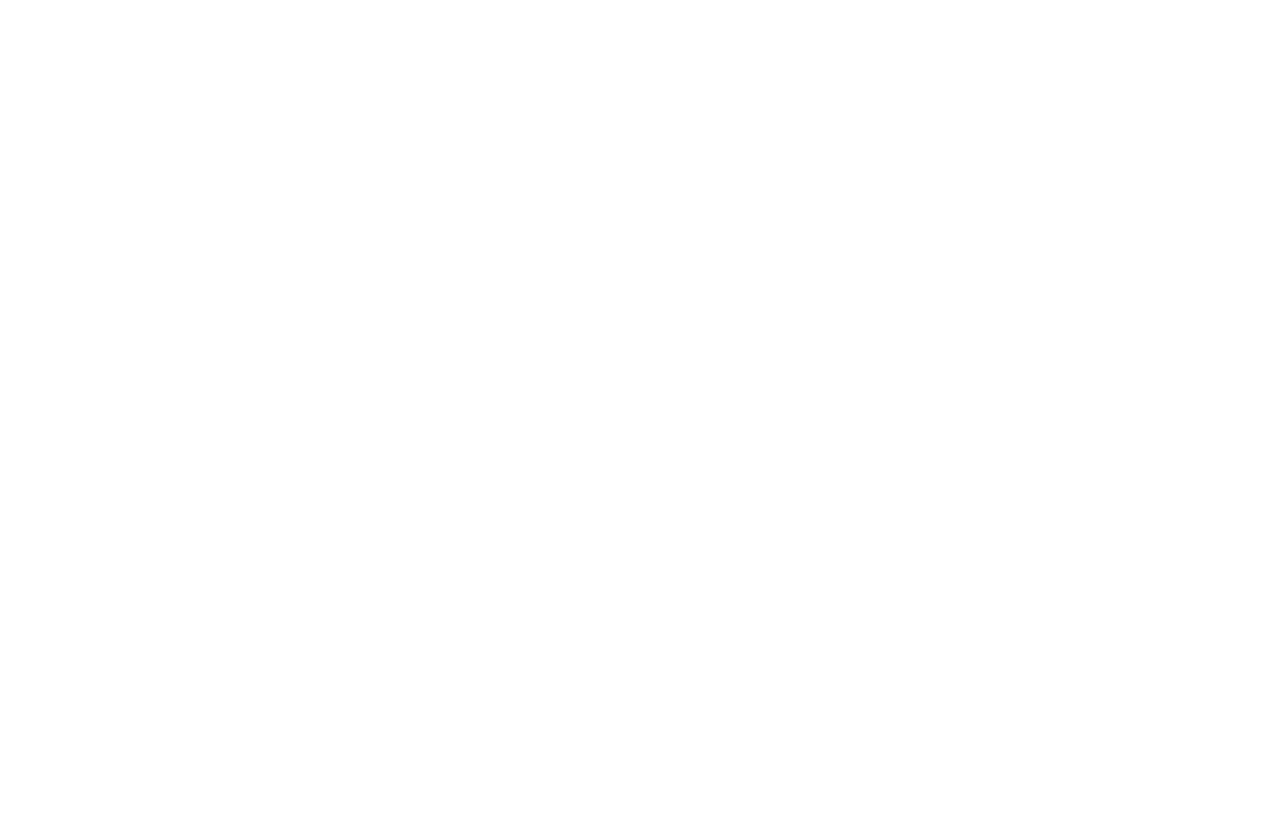
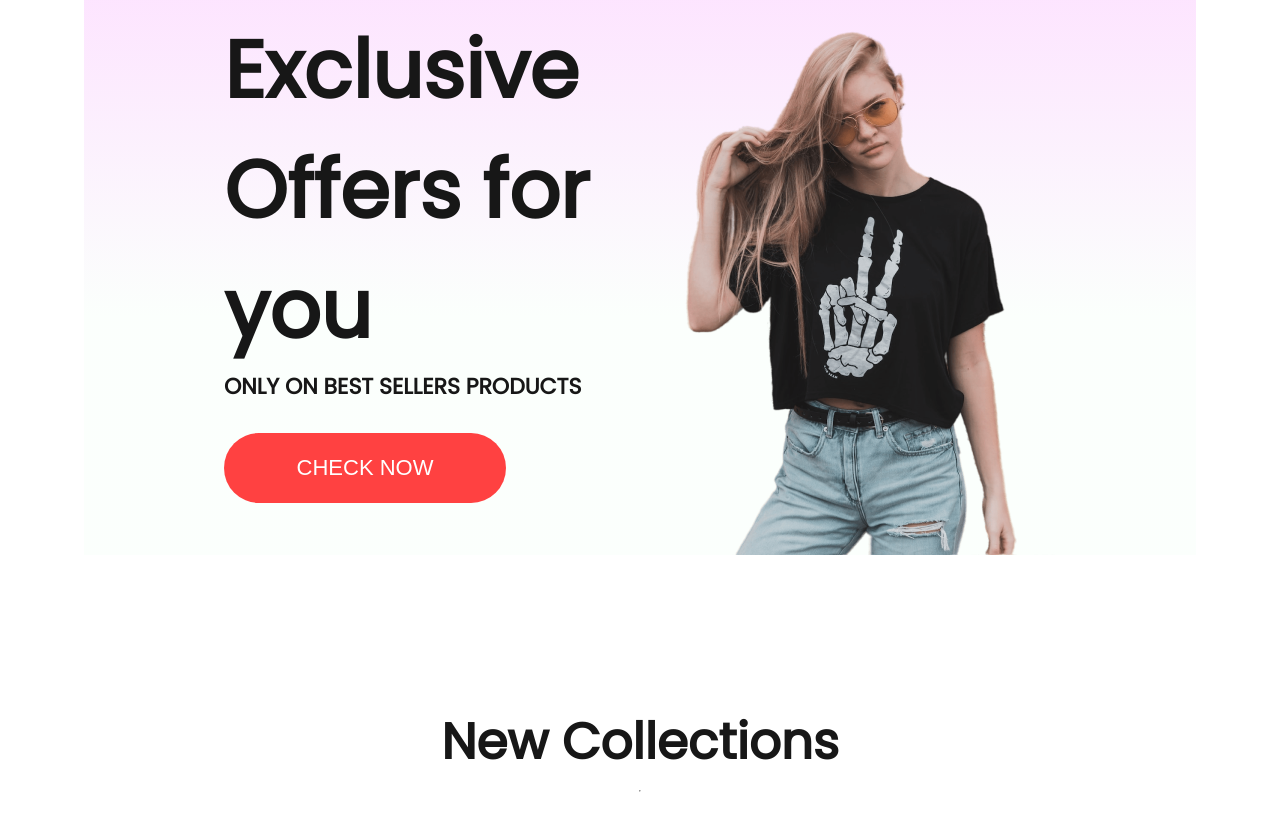
Before and after one commit to AshleyBelle/my-react-app, a React (Create React App) app: page / in a window 1280 px wide. Shown: the part 1660-2491 px from the top of the page. Before the commit the page ends 1617 px from the top, so only its background shows below. Built offline with nearby package versions, Linux system fonts and the light colour scheme.

Commit message:
haaaaaaaaaaa

```diff
--- /dev/null
+++ b/src/Components/NewCollections/NewCollection.css
@@ -0,0 +1,25 @@
+.new-collections{
+    display: flex;
+    flex-direction: column;
+    align-items: center;
+    gap: 10px;
+    height: 90vh;
+}
+.new-collections h1{
+    color: #171717;
+    font-size: 50px;
+    font-weight: 600;
+}
+.new-collectionrs hr{
+    width: 200px;
+    height: 6px;
+    border-radius: 10px;
+    background: #252525;
+}
+.collections{
+    display: grid;
+    grid-template-columns: 1fr 1fr 1fr 1fr;
+    margin-top: 50px;
+    display: flex;
+    gap: 30px;
+}
--- /dev/null
+++ b/src/Components/NewCollections/NewCollection.jsx
@@ -0,0 +1,17 @@
+import React from 'react'
+import './NewCollection.css'
+
+const NewCollection = () => {
+  return (
+    <div className='new-collections'>
+        <h1>New Collections</h1>
+        <hr />
+        <div className="collections">
+            {}
+        </div>
+
+    </div>
+  )
+}
+
+export default NewCollection
--- a/src/Components/Offers/Offers.css
+++ b/src/Components/Offers/Offers.css
@@ -0,0 +1,45 @@
+.offers{
+    width: 65%;
+    height: 60pv;
+    display: flex;
+    margin: auto;
+    padding: 0px 140px;
+    margin-bottom: 150px;
+    background: linear-gradient(180deg, #fde1ff 0%, #e1ffea22 60%);
+}
+.offers-left{
+    flex: 1;
+    display: flex;
+    flex-direction: column;
+    justify-content: center;
+}
+.offers-left h1{
+    color: #171717;
+    font-size: 80px;
+    font-weight: 600;
+}
+.offers-left p{
+    color: #171717;
+    font-size: 22px;
+    font-weight: 600;
+}
+.offers-left button{
+    width: 282px;
+    height: 70px;
+    border-radius: 35px;
+    background: #ff4141;
+    border: none;
+    color: white;
+    font-size: 22px;
+    font-weight: 500;
+    margin-top: 30px;
+    cursor: pointer;
+}
+.offers-right{
+    flex: 1;
+    display: flex;
+    align-items: center;
+    justify-content: flex-end;
+    padding-top: 50px;
+
+}
--- a/src/Components/Offers/Offers.jsx
+++ b/src/Components/Offers/Offers.jsx
@@ -1,9 +1,23 @@
 import React from 'react'
 import './Offers.css'
+import exclusive_image from '../Assets/exclusive_image.png'
+
 
 const Offers = () => {
   return (
-    <div className='offers'></div>
+    <div className='offers'>
+        <div className="offers-left">
+            <h1>Exclusive</h1>
+            <h1>Offers for you</h1>
+            <p>ONLY ON BEST SELLERS PRODUCTS</p>
+            <button>CHECK NOW</button>
+        </div>
+        <div className="offers-right">
+            <img src={exclusive_image} alt='' />
+
+        </div>
+
+    </div>
   )
 }
 
--- a/src/Pages/Shop.jsx
+++ b/src/Pages/Shop.jsx
@@ -2,6 +2,7 @@
 import Hero from '../Components/Hero/Hero'
 import Popular from '../Components/Popular/Popular'
 import Offers from '../Components/Offers/Offers'
+import NewCollection from '../Components/NewCollections/NewCollection'
 
 const Shop = () => {
   return (
@@ -9,6 +10,7 @@
         <Hero/>
         <Popular/>
         <Offers/>
+        <NewCollection />
 
 
     </div>
```
